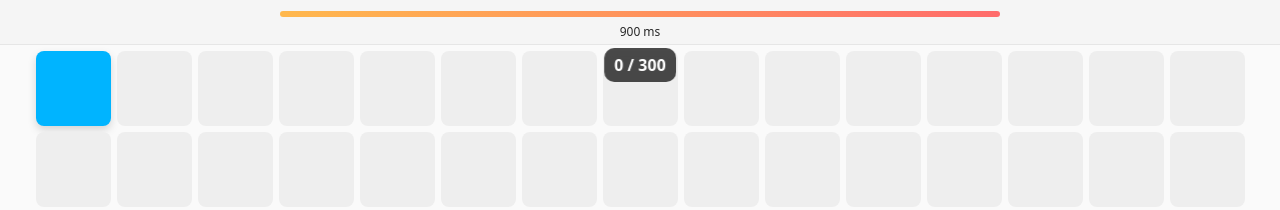
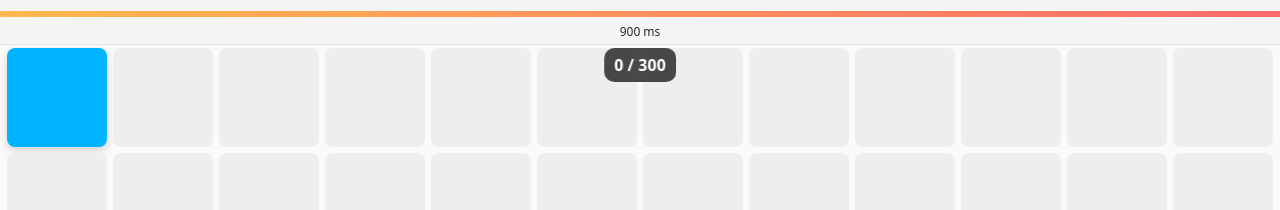
Before and after one commit to Depixelate/shiny-fishstick, a plain HTML site: page index.html in a window 1280 px wide. Drawn offline with Linux system fonts and the light colour scheme.

Commit message:
Add files via upload

```diff
--- a/app.js
+++ b/app.js
@@ -107,7 +107,14 @@ function onTileClick(index) {
   const isCorrectTap = index === previousHighlight;
 
   if (isCorrectTap) {
+    const previousSegment = getSegmentIndex(state.tapsCount, state.currentTarget);
     state.tapsCount += 1;
+    const newSegment = getSegmentIndex(state.tapsCount, state.currentTarget);
+
+    // Trigger speed-up animation when reaching a new one-fifth milestone
+    if (newSegment > previousSegment) {
+      triggerSpeedupAnimation();
+    }
   }
 
   const reachedTarget = isCorrectTap && state.tapsCount >= state.currentTarget;
@@ -136,7 +143,7 @@ function updateCounter() {
 
 function setProgressBar(percent) {
   const bar = document.getElementById('tapTimerBar');
-  if (bar) bar.style.width = percent + '%';
+  if (bar) bar.style.transform = `scaleX(${percent / 100})`;
 }
 
 
@@ -364,7 +371,7 @@ function init() {
     const vh = window.innerHeight - barH;
 
     const gapSize = 6; // CSS var --gap
-    const targetTileSize = 75; // Fixed tile size similar to original (adjust this value to match your preferred size)
+    const targetTileSize = 100; // Fixed tile size similar to original (adjust this value to match your preferred size)
 
     // Calculate how many tiles can fit in each dimension
     const maxColumns = Math.floor((vw + gapSize) / (targetTileSize + gapSize));
--- a/index.html
+++ b/index.html
@@ -54,13 +54,12 @@
 
     #tapTimerBar {
       height: 6px;
-      width: 0%;
+      width: 100%;
       background: linear-gradient(90deg, #ffb84d, #ff6b6b);
-      transition: width 0.06s linear;
-      border-radius: 4px;
-      max-width: 720px;
-      width: 90%;
-      transform-origin: center
+      transition: transform 0.06s linear;
+      border-radius: 0;
+      transform-origin: left;
+      transform: scaleX(1)
     }
 
     #timeMsLeft {
```
